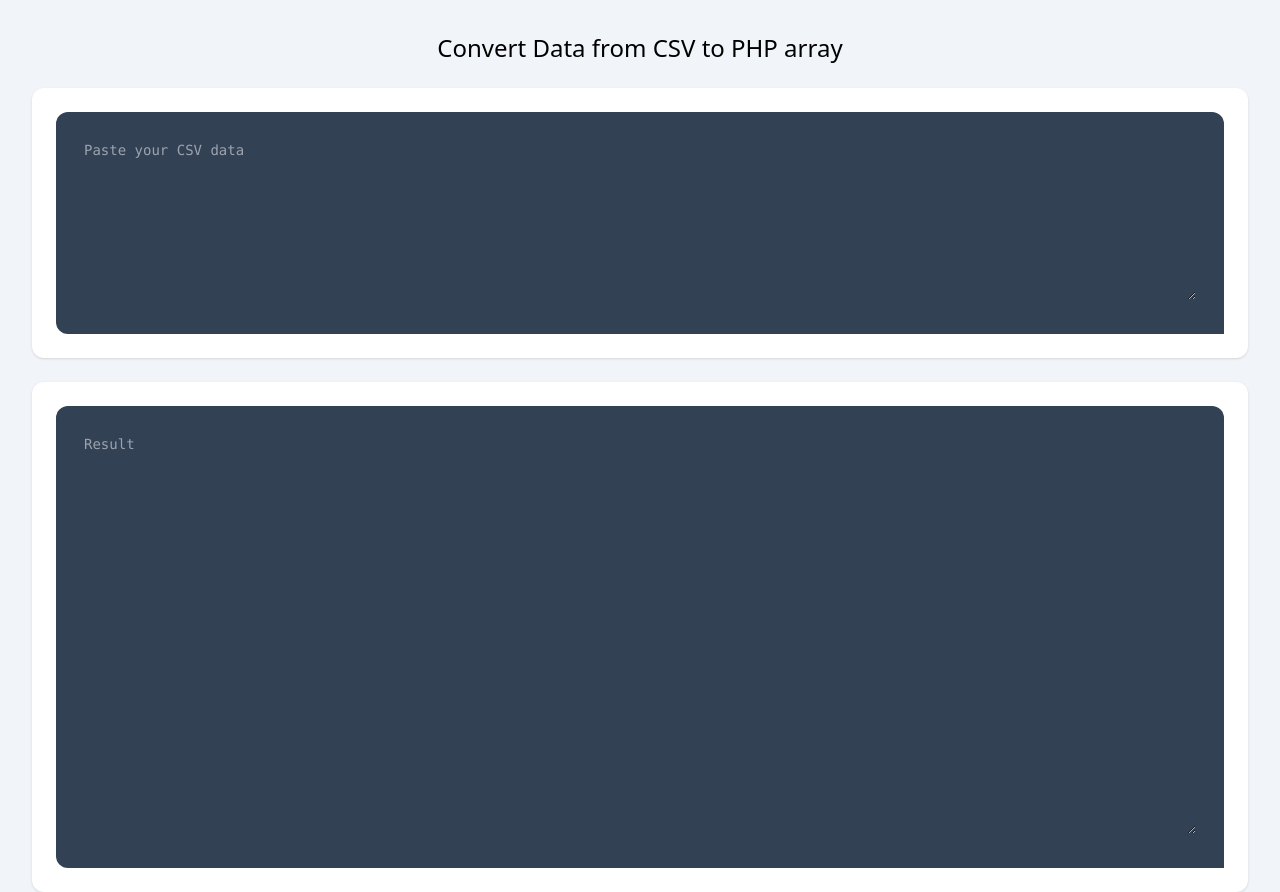
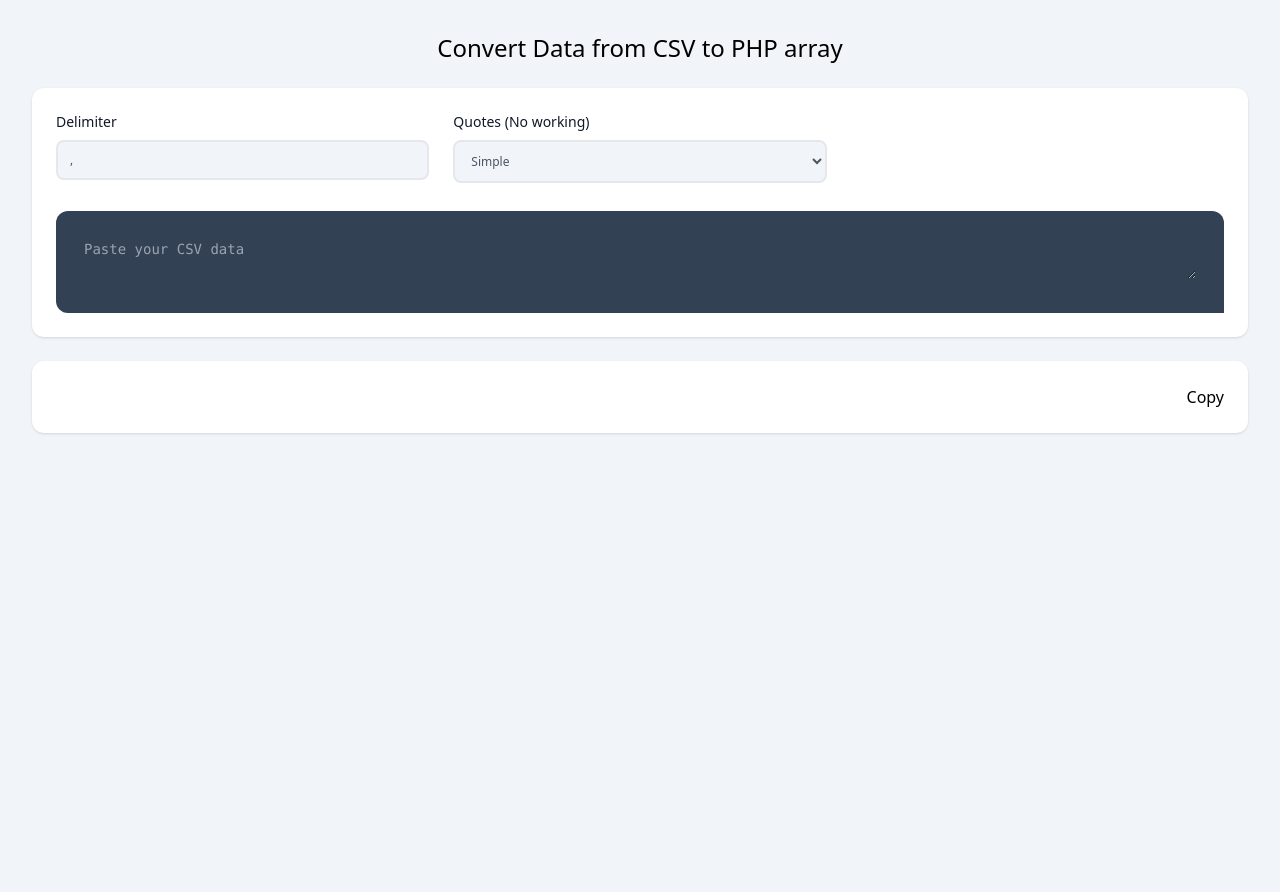
Before and after one commit to kenetpicado/php-array-converter, a Vue app: page / in a window 1280 px wide. After the commit the page ends 800 px from the top, so only its background shows below. Built offline with nearby package versions, Linux system fonts and the light colour scheme.

Commit message:
refactor and new features

```diff
--- a/src/App.vue
+++ b/src/App.vue
@@ -1,49 +1,83 @@
+<template>
+    <div class="max-container w-full flex mt-8 md:mt-4">
+        <div class="w-full space-y-6 mx-8">
+            <h1 class="text-2xl text-center mt-4">
+                Convert Data from CSV to PHP array
+            </h1>
+            <section class="shadow dark:shadow-xl rounded-xl bg-white dark:bg-slate-800 p-3 md:p-6">
+
+                <div class="grid gap-6 mb-6 md:grid-cols-3">
+                    <InputForm v-model="delimiter" text="Delimiter" />
+                    <div>
+                        <label class="label-primary">Quotes (No working)</label>
+                        <select v-model="quotes" class="input-primary">
+                            <option value="simple">Simple</option>
+                            <option value="doble">Doble</option>
+                        </select>
+                    </div>
+                </div>
+
+                <TextAreaForm v-model="csvData" placeholder="Paste your CSV data" />
+
+            </section>
+
+            <section class="shadow dark:shadow-xl rounded-xl bg-white dark:bg-slate-800 p-3 md:p-6">
+                <div class="flex justify-end items-center">
+                    <button @click="copyToClipboard()">Copy</button>
+                </div>
+                <div id="resultArray">
+                    <pre>{{ phpArray }}</pre>
+                </div>
+            </section>
+        </div>
+    </div>
+</template>
+
 <script setup>
-import { ref, watch } from 'vue'
+import TextAreaForm from "./components/TextAreaForm.vue";
+import InputForm from "./components/InputForm.vue";
+import { ref, watch } from "vue";
 
-const csv = ref('')
-const phpArray = ref('')
+const csvData = ref("");
+const phpArray = ref("");
+const delimiter = ref(",");
+const quotes = ref("simple");
 
-watch(csv, (value) => {
-  const lines = value.split('\n')
-  const headers = lines[0].split(',')
-  const temp = ref('')
+watch(csvData, (value) => {
+    transformCsv(value);
+});
 
-  lines.slice(1).map(line => {
-    const values = line.split(',')
-    const oneRow = ref('[\n')
+function transformCsv(data) {
+    const updatedCsvData = data.replace(/"([^"]*)"/g, (match, capturedText) => {
+        return capturedText.replace(/\n/g, ' ');
+    });
 
-    headers.forEach((header, index) => {
-      oneRow.value += `    '${header ?? ''}' => '${values[index] ?? ''}',\n`
-    })
+    const lines = updatedCsvData.split("\n");
+    const headers = lines[0].split(delimiter.value).map(header => header.trim());
 
-    oneRow.value += '],\n'
-    temp.value += oneRow.value
-  })
+    const temporalResult = lines.slice(1).map((line) => {
+        const values = line.split(delimiter.value).map(header => header.trim());
 
-  phpArray.value = temp.value
-})
+        const rowValues = headers.map((header, index) => `    '${header}' => '${values[index] ?? ""}',`);
+
+        return `[\n${rowValues.join("\n")}\n],`;
+    }).join("\n");
+
+    phpArray.value = temporalResult;
+}
+
+function copyToClipboard() {
+    if (!phpArray.value) {
+        alert('No data to copy');
+        return;
+    }
+    const el = document.createElement('textarea');
+    el.value = phpArray.value;
+    document.body.appendChild(el);
+    el.select();
+    document.execCommand('copy');
+    document.body.removeChild(el);
+    alert('Copied to clipboard');
+}
 
 </script>
-
-<template>
-  <div class="max-container w-full flex mt-8 md:mt-4">
-    <div class="w-full space-y-6 mx-8">
-      <h1 class="text-2xl text-center mt-4">Convert Data from CSV to PHP array</h1>
-      <section class="shadow dark:shadow-xl rounded-xl bg-white dark:bg-slate-800 p-3 md:p-6">
-          <div class="file border-4 border-dashed border-transparent w-full bg-slate-700 dark:bg-slate-700 rounded-xl md:rounded-br-none p-6">
-            <textarea class="text-sm w-full bg-slate-700 dark:bg-slate-700 text-white font-mono focus:outline-none"
-              rows="8" placeholder="Paste your CSV data" v-model="csv"
-              autocomplete="off" autocorrect="off" autocapitalize="off" spellcheck="false"></textarea>
-          </div>
-      </section>
-      <section class="shadow dark:shadow-xl rounded-xl bg-white dark:bg-slate-800 p-3 md:p-6">
-        <div class="file border-4 border-dashed border-transparent w-full bg-slate-700 dark:bg-slate-700 rounded-xl md:rounded-br-none p-6">
-            <textarea class="text-sm w-full bg-slate-700 dark:bg-slate-700 text-white font-mono focus:outline-none"
-              rows="20" placeholder="Result" v-model="phpArray"
-              autocomplete="off" autocorrect="off" autocapitalize="off" spellcheck="false"></textarea>
-          </div>
-      </section>
-    </div>
-  </div>
-</template>
--- a/src/components/HelloWorld.vue
+++ /dev/null
@@ -1,40 +0,0 @@
-<script setup>
-import { ref } from 'vue'
-
-defineProps({
-  msg: String,
-})
-
-const count = ref(0)
-</script>
-
-<template>
-  <h1>{{ msg }}</h1>
-
-  <div class="card">
-    <button type="button" @click="count++">count is {{ count }}</button>
-    <p>
-      Edit
-      <code>components/HelloWorld.vue</code> to test HMR
-    </p>
-  </div>
-
-  <p>
-    Check out
-    <a href="https://vuejs.org/guide/quick-start.html#local" target="_blank"
-      >create-vue</a
-    >, the official Vue + Vite starter
-  </p>
-  <p>
-    Install
-    <a href="https://github.com/johnsoncodehk/volar" target="_blank">Volar</a>
-    in your IDE for a better DX
-  </p>
-  <p class="read-the-docs">Click on the Vite and Vue logos to learn more</p>
-</template>
-
-<style scoped>
-.read-the-docs {
-  color: #888;
-}
-</style>
--- /dev/null
+++ b/src/components/InputForm.vue
@@ -0,0 +1,21 @@
+<template>
+    <div>
+        <label class="label-primary">{{ text }}</label>
+        <input type="text" :value="modelValue" @input="$emit('update:modelValue', $event.target.value)" class="input-primary" />
+    </div>
+</template>
+
+<script setup>
+
+const props = defineProps({
+    modelValue: {
+        type: String,
+        required: true
+    },
+    text: {
+        type: String,
+        default: ''
+    }
+});
+
+</script>
--- /dev/null
+++ b/src/components/TextAreaForm.vue
@@ -0,0 +1,35 @@
+<template>
+    <div
+        class="file border-4 border-dashed border-transparent w-full bg-slate-700 dark:bg-slate-700 rounded-xl md:rounded-br-none p-6">
+        <textarea class="text-sm w-full bg-slate-700 dark:bg-slate-700 text-white font-mono focus:outline-none"
+            :placeholder="placeholder" autocomplete="off" autocorrect="off" autocapitalize="off" spellcheck="false" ref="textarea"
+            :value="modelValue" @input="$emit('update:modelValue', $event.target.value), resizeTextarea()"></textarea>
+    </div>
+</template>
+
+<script setup>
+import { ref, watch } from 'vue';
+
+const props = defineProps({
+    modelValue: {
+        type: String,
+        required: true
+    },
+    placeholder: {
+        type: String,
+        default: ''
+    }
+});
+
+const textarea = ref(null);
+
+function resizeTextarea() {
+    textarea.value.style.height = 'auto';
+    textarea.value.style.height = `${textarea.value.scrollHeight + 2}px`;
+};
+
+watch(() => props.modelValue, () => {
+    resizeTextarea();
+});
+
+</script>
--- a/src/style.css
+++ b/src/style.css
@@ -1,3 +1,13 @@
 @tailwind base;
 @tailwind components;
 @tailwind utilities;
+
+@layer components {
+    .input-primary {
+        @apply outline-none border-2 focus:border-gray-400 transform border-solid transition duration-300 bg-slate-100 text-gray-600 w-full py-2.5 px-3 rounded-lg text-xs my-1;
+      }
+
+    .label-primary {
+        @apply block mb-1 text-sm font-medium text-gray-900 dark:text-white;
+    }
+}
```
Also changed, not shown: 1 other file (tests, documents, lock files or other folders).
